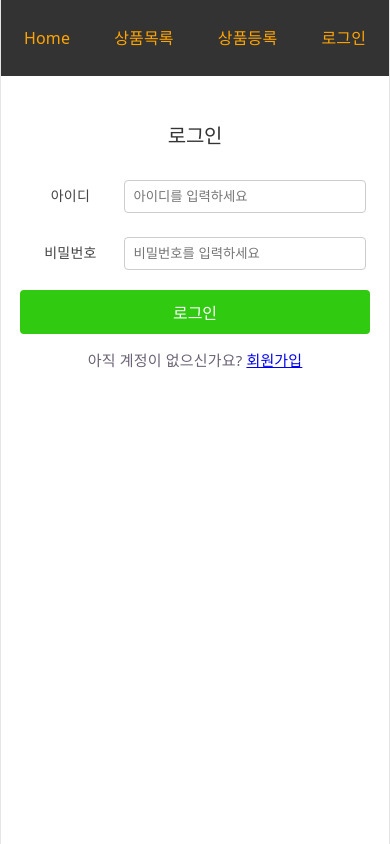
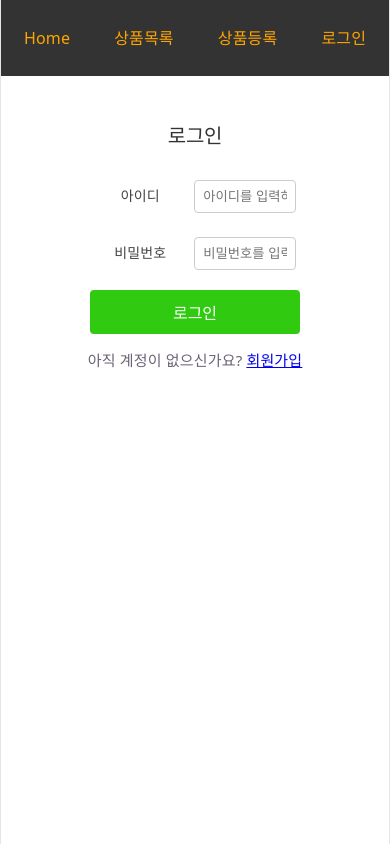
Before and after one commit to kiyongee2/shopping, a React (Vite) app: page /signin in a window 390 px wide. Built offline with nearby package versions, Linux system fonts and the light colour scheme.

Commit message:
반응형 스타일 구현

```diff
--- a/src/App.css
+++ b/src/App.css
@@ -417,11 +417,6 @@
   .product-info .product-buttons{
     flex-direction: column;
   }
-  .add-product form,
-  .signin form,
-  .signup form{
-    width: 100%;
-  }
   .add-product label,
   .signin label,
   .signup label{
```
